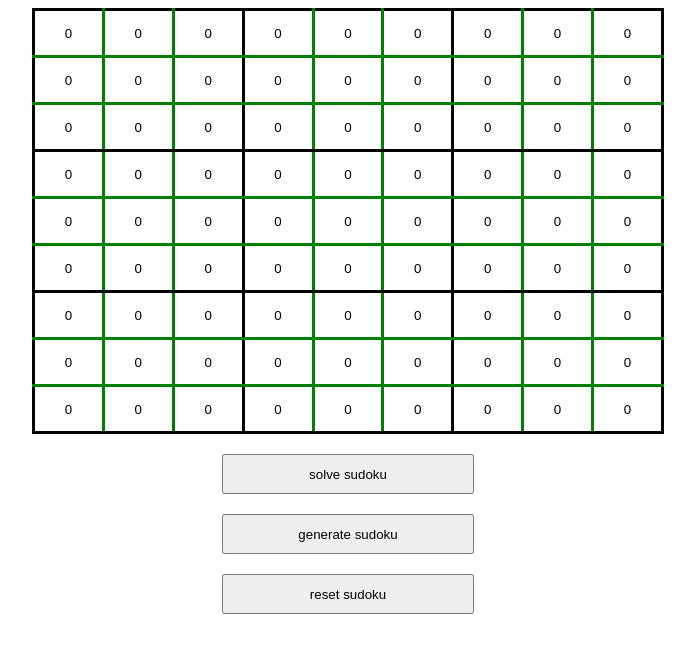
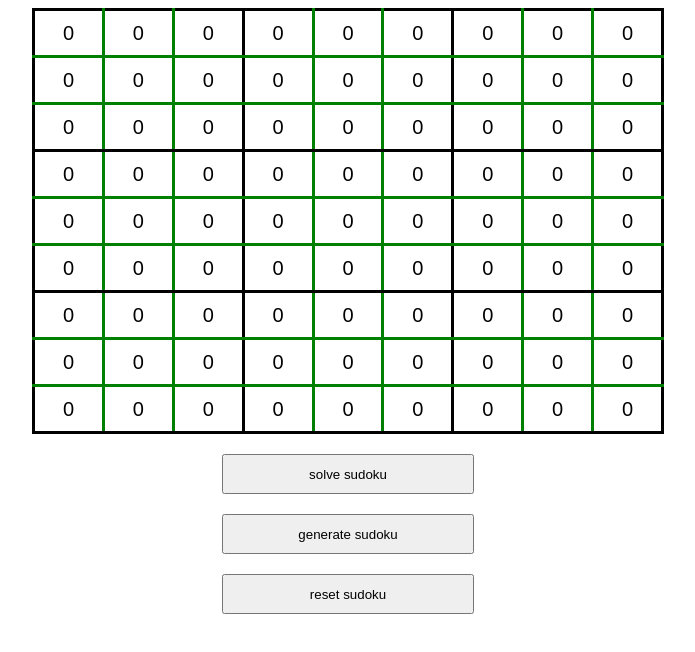
Before and after one commit to MokshShahh/Sudoku-solver, a plain HTML site: page index.html in a window 1280 px wide. Shown: the whole page, without its empty margins (292-987 px from the left). Drawn offline with Linux system fonts and the light colour scheme.

Commit message:
fotn size increased

```diff
--- a/index.css
+++ b/index.css
@@ -16,6 +16,8 @@ table {
     height: 40px;
     text-align: center;
     border: none;
+    font-size: 20px;
+    font-weight: 100;
   }
 .zerotop{
     border-top: solid black;
```
